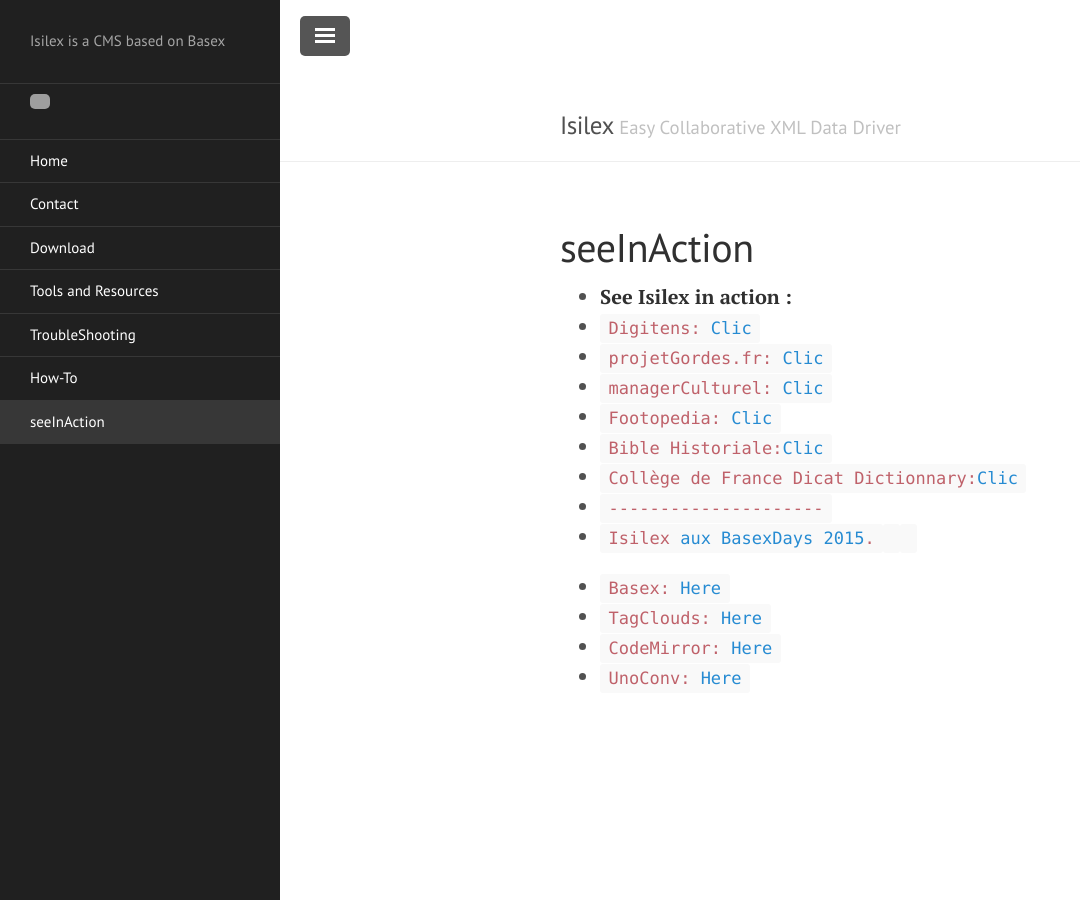
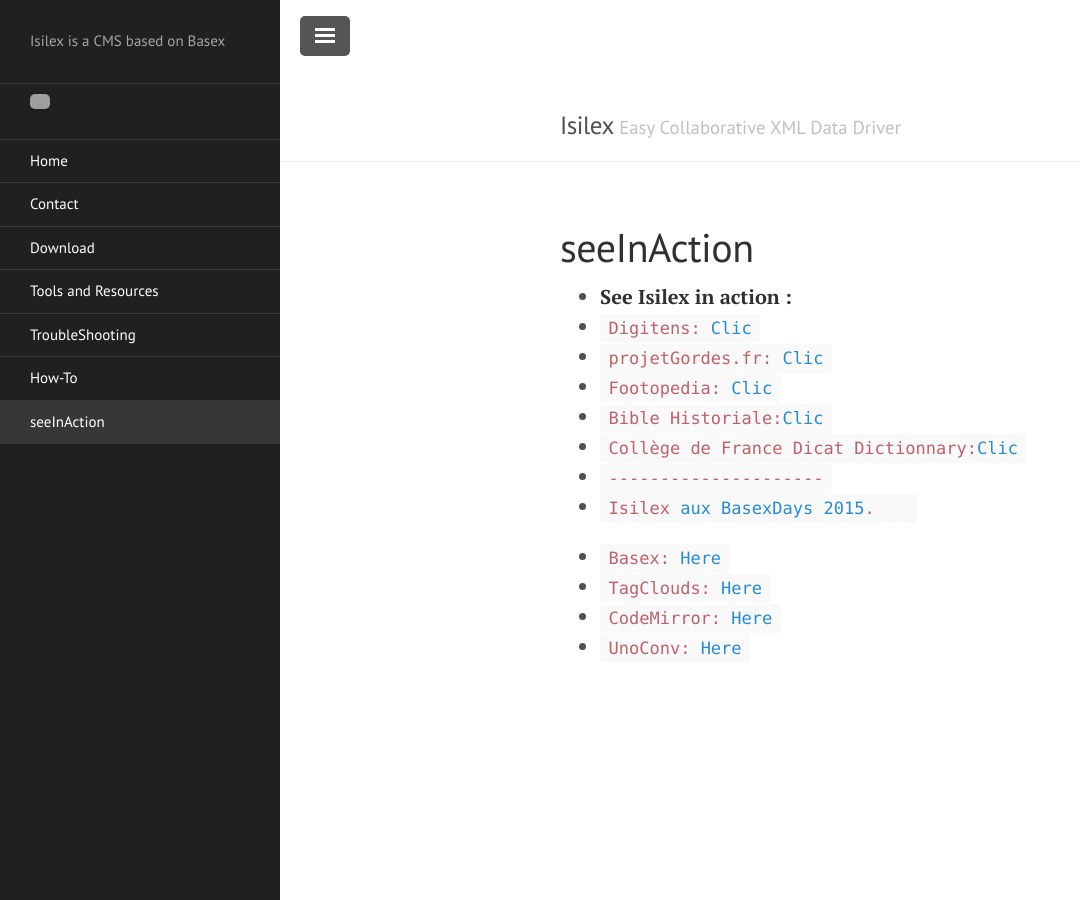
Before and after one commit to Isilex/easy-xml, a Jekyll site: the page built from seeIt.md, in a window 1280 px wide. Shown: the whole page, without its empty margins (0-1080 px from the left). Built offline with Jekyll 4.4.1, drawn with Linux system fonts in a browser that asks for light colours; grey boxes are pictures that could not be loaded.

```diff
--- a/seeIt.md
+++ b/seeIt.md
@@ -12,9 +12,6 @@
                 </li>
                 <li>
                   <code>projetGordes.fr:&nbsp;<a shape="rect" href="http://www.projetgordes.fr">Clic</a> </code>
-                </li>
-                <li>
-                  <code>managerCulturel:&nbsp;<a shape="rect" href="http://www.managerculturel.fr">Clic</a> </code>
                 </li>
                 <li>
                   <code>Footopedia:&nbsp;<a shape="rect" href="http://www.footopedia.fr">Clic</a> </code>
```
Also changed, not shown: images/2017-06-15T21-56-26.57.31.png (added), images/2017-06-15T21-59-04.00.27.png (added), images/2017-06-16T08-50-23.50.14.png (added), images/2017-06-16T08-50-23.50.24.png (added), images/2017-06-16T08-50-23.51.27.png (added), images/2017-06-16T08-50-23.51.40.png (added), images/2017-06-16T09-10-39.11.32.png (added), images/2017-06-16T09-10-39.11.52.png (added), images/2017-06-20T08-31-09.32.34.png (added), images/diagram.svg (added).
